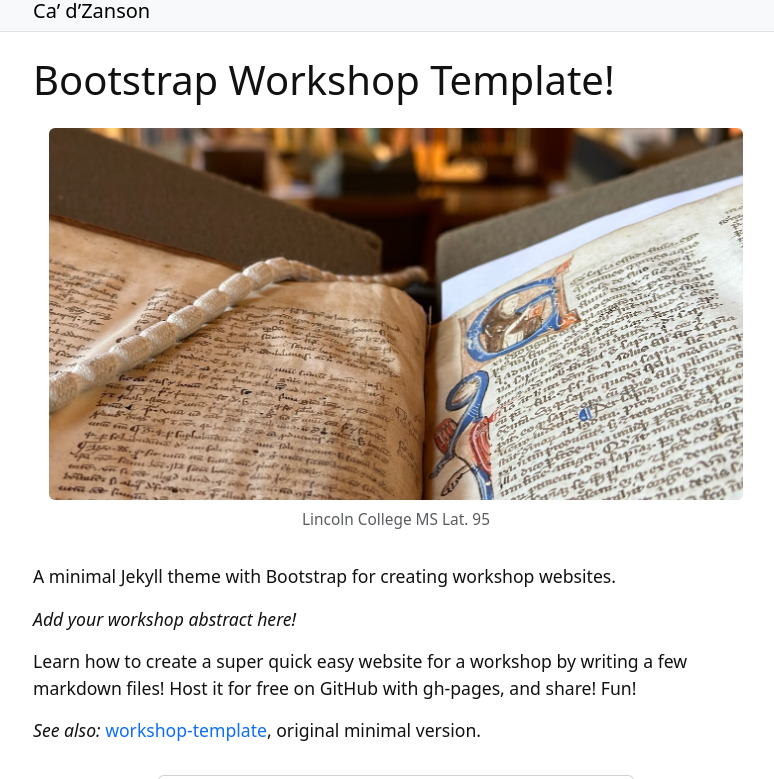
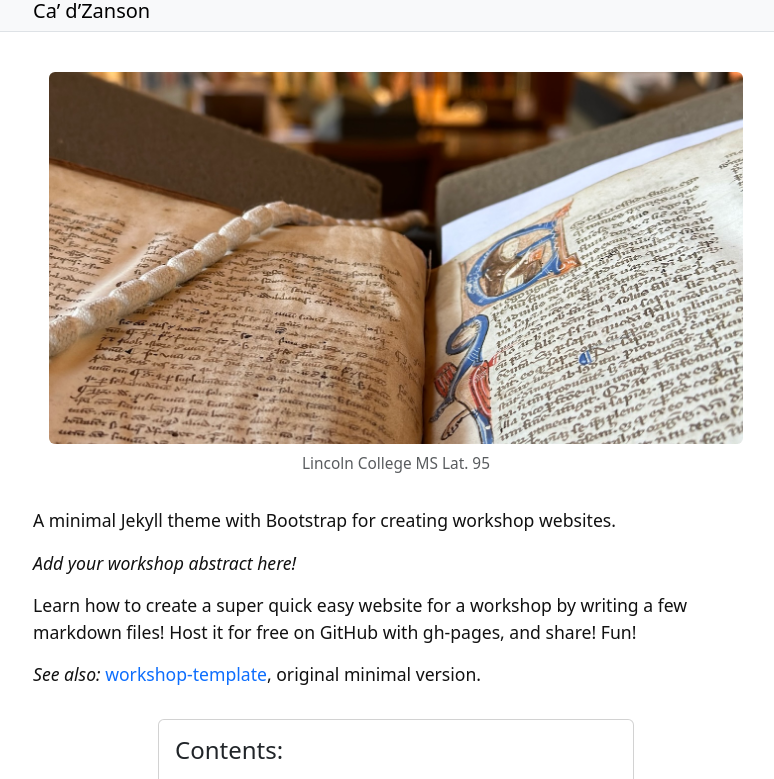
Before and after one commit to cadzanson/cadzanson.github.io, a Jekyll site: the page built from index.md, in a window 1280 px wide and 900 px high, cut to the strip 121-900 px from the top of the window. Shown: the whole strip, without its empty margins (244-1018 px from the left). Built offline with Jekyll 4.4.1, drawn with Linux system fonts in a browser that asks for light colours.

Commit message:
Tweaking index.md

```diff
--- a/index.md
+++ b/index.md
@@ -2,8 +2,6 @@
 title: Home
 layout: page
 ---
-
-# Bootstrap Workshop Template!
 
 {% include figure.html img="lincoln_lat95.jpg" alt="intro image here" caption="Lincoln College MS Lat. 95" width="100%" %}
 
```
